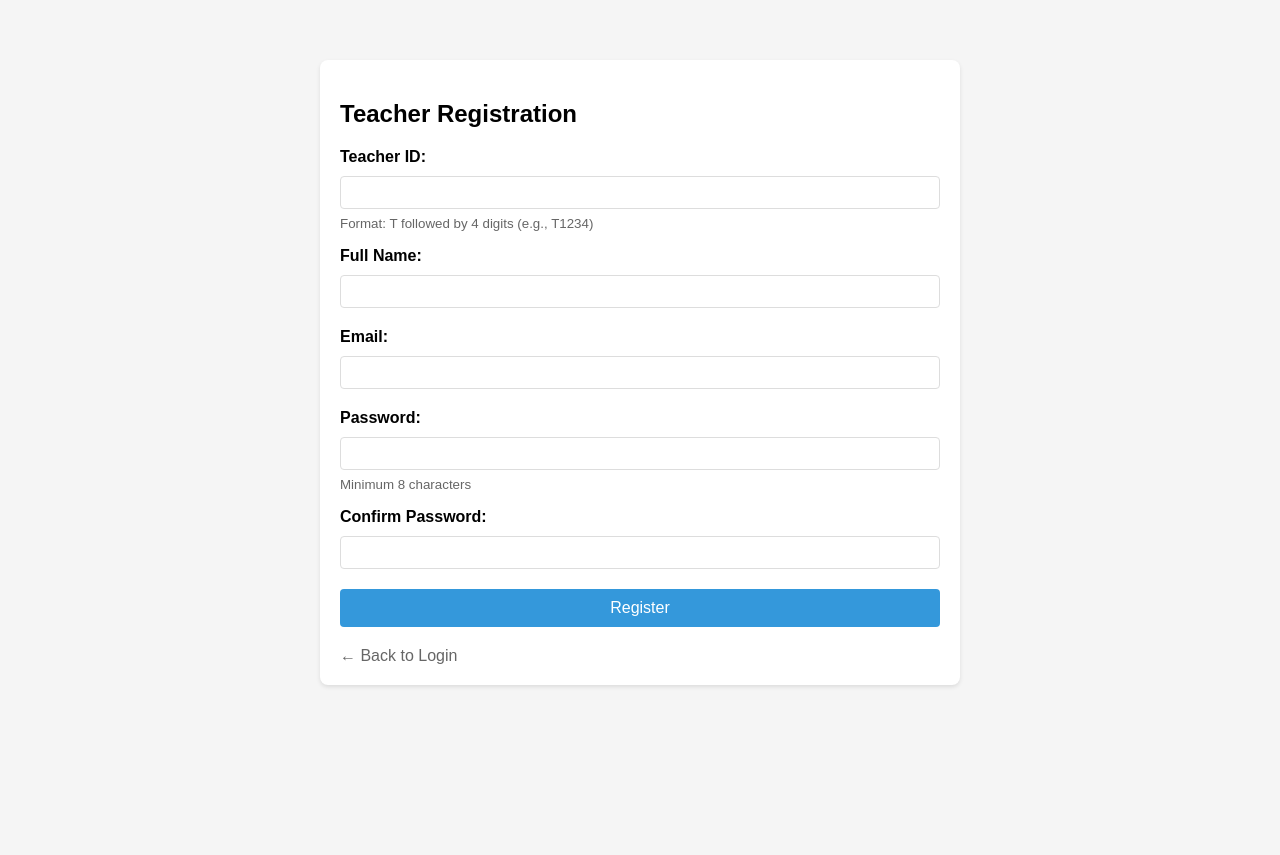
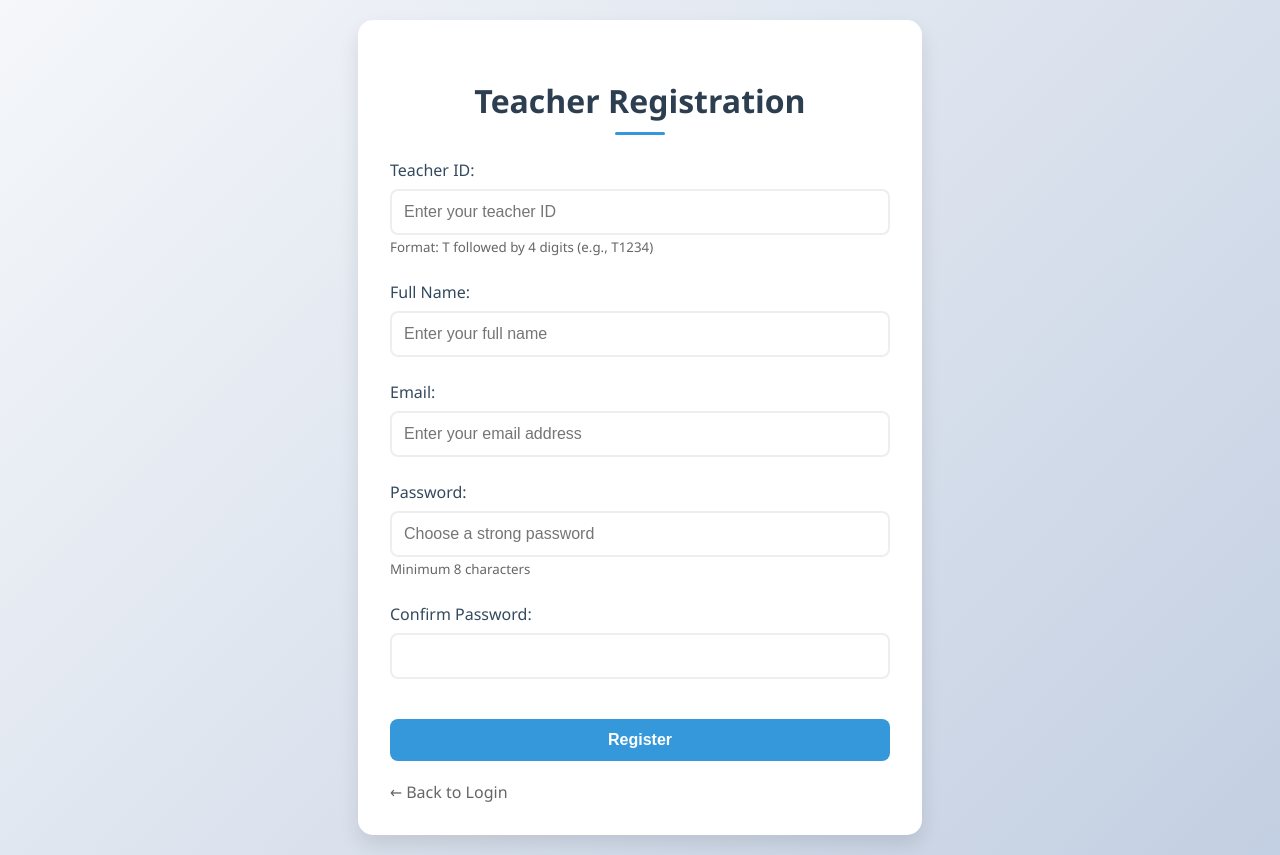
Before and after one commit to noob-Vix/qr_attendance, a PHP site: page /teacher_register.php in a window 1280 px wide. Before the commit the page ends 687 px from the top, so only its background shows below. Run offline with PHP 8.4, Linux system fonts and the light colour scheme; data that the repository does not hold is empty.

Commit message:
added some login background and changed some of the ui

```diff
--- a/css/teacher_register.css
+++ b/css/teacher_register.css
@@ -1,20 +1,63 @@
 body {
-    font-family: Arial, sans-serif;
+    font-family: 'Segoe UI', Tahoma, Geneva, Verdana, sans-serif;
     margin: 0;
+    min-height: 100vh;
+    background: linear-gradient(135deg, #f5f7fa 0%, #c3cfe2 100%);
+    display: flex;
+    justify-content: center;
+    align-items: center;
     padding: 20px;
-    background-color: #f5f5f5;
 }
+
 .container {
-    max-width: 600px;
-    margin: 40px auto;
-    padding: 20px;
     background: white;
-    border-radius: 8px;
-    box-shadow: 0 2px 4px rgba(0,0,0,0.1);
+    padding: 2rem;
+    border-radius: 15px;
+    box-shadow: 0 10px 20px rgba(0,0,0,0.1);
+    width: 100%;
+    max-width: 500px;
+    transform: translateY(0);
+    transition: transform 0.3s ease;
+}
+
+.container:hover {
+    transform: translateY(-5px);
+}
+
+h2 {
+    color: #2c3e50;
+    text-align: center;
+    margin-bottom: 1.5rem;
+    font-size: 2rem;
+    position: relative;
+}
+
+h2:after {
+    content: '';
+    display: block;
+    width: 50px;
+    height: 3px;
+    background: #3498db;
+    margin: 10px auto;
+    border-radius: 3px;
 }
 .form-group {
-    margin: 15px 0;
+    margin: 1.5rem 0;
+    position: relative;
 }
+
+.form-group label {
+    display: block;
+    margin-bottom: 0.5rem;
+    color: #34495e;
+    font-weight: 500;
+    transition: color 0.3s ease;
+}
+
+.form-group:focus-within label {
+    color: #3498db;
+}
+
 label {
     display: block;
     margin-bottom: 5px;
@@ -24,25 +67,33 @@ input[type="text"],
 input[type="email"],
 input[type="password"] {
     width: 100%;
-    padding: 8px;
-    margin: 5px 0;
-    border: 1px solid #ddd;
-    border-radius: 4px;
+    padding: 12px;
+    border: 2px solid #eee;
+    border-radius: 8px;
+    font-size: 1rem;
+    transition: all 0.3s ease;
     box-sizing: border-box;
 }
 button {
-    background-color: #3498db;
+    background: #3498db;
     color: white;
-    padding: 10px 20px;
+    padding: 12px 24px;
     border: none;
-    border-radius: 4px;
+    border-radius: 8px;
     cursor: pointer;
     width: 100%;
-    font-size: 16px;
+    font-size: 1rem;
+    font-weight: 600;
+    transition: all 0.3s ease;
+    margin-top: 1rem;
 }
+
 button:hover {
-    background-color: #2980b9;
+    background: #2980b9;
+    transform: translateY(-2px);
+    box-shadow: 0 5px 15px rgba(52,152,219,0.3);
 }
+
 .error {
     color: #f44336;
     background-color: #ffebee;
--- a/teacher_register.php
+++ b/teacher_register.php
@@ -63,24 +63,24 @@ require_once 'config.php';
         <form method="post">
             <div class="form-group">
                 <label>Teacher ID:</label>
-                <input type="text" name="teacher_id" required pattern="T\d{4}"
+                <input type="text" name="teacher_id" required pattern="T\d{4}" placeholder="Enter your teacher ID"
                        title="Teacher ID must start with T followed by 4 digits (e.g., T1234)">
                 <small style="color: #666;">Format: T followed by 4 digits (e.g., T1234)</small>
             </div>
 
             <div class="form-group">
                 <label>Full Name:</label>
-                <input type="text" name="name" required>
+                <input type="text" name="name" required placeholder="Enter your full name">
             </div>
 
             <div class="form-group">
                 <label>Email:</label>
-                <input type="email" name="email" required>
+                <input type="email" name="email" required placeholder="Enter your email address">
             </div>
 
             <div class="form-group">
                 <label>Password:</label>
-                <input type="password" name="password" required minlength="8">
+                <input type="password" name="password" required minlength="8" placeholder="Choose a strong password">
                 <small style="color: #666;">Minimum 8 characters</small>
             </div>
 
```
Also changed, not shown: config.php (+5 -5 lines), css/index.css (+7 -1 lines), css/register.css (+10 -0 lines), register.php (+7 -1 lines).
